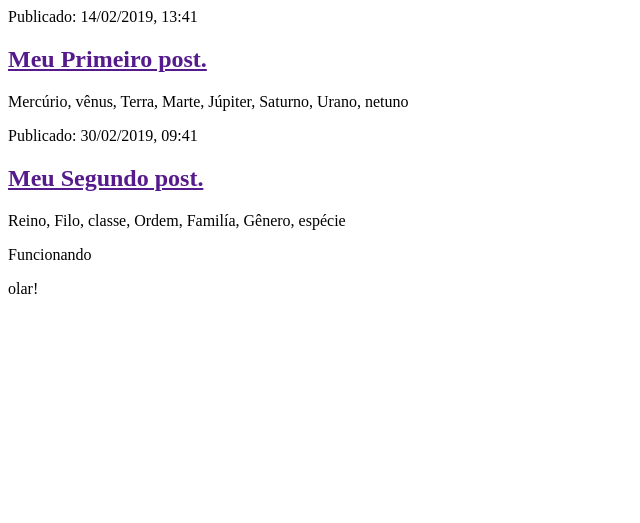
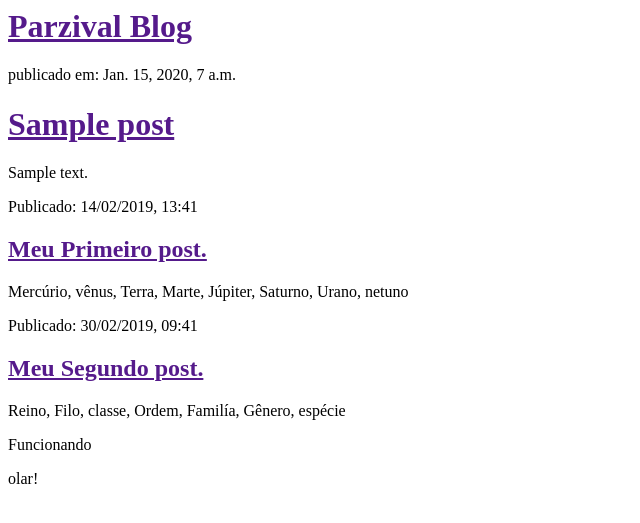
Before and after one commit to marcos-mv/Training-DJANGO, a Django app: template blog/templates/blog/post_list.html in a window 1280 px wide. Shown: the top 523 px of the page, without its empty margins (0-640 px from the left). Run offline with Django 3.2, Linux system fonts and the light colour scheme; the template is opened without the code that fills it: values that come from a table or form of the project are taken from there, others are empty; tables that the repository leaves empty hold one stand-in row (values such as "Sample post").

Commit message:
Showing all posts in the site

```diff
--- a/blog/templates/blog/post_list.html
+++ b/blog/templates/blog/post_list.html
@@ -2,6 +2,18 @@
     <head>
         <div>
             <title>Site do Marquinhos!</title>
+        </div>
+        <div>
+            <h1><a href="">Parzival Blog</a></h1>
+        </div>
+        <div>
+            {% for post in posts %}
+                 <div>
+                     <p>publicado em: {{post.published_date}}</p>
+                     <h1><a href="">{{ post.title}}</a></h1>
+                     <p>{{post.text|linebreaksbr}}</p>
+                 </div>
+            {% endfor %}
         </div>
 
         <div>
--- a/blog/views.py
+++ b/blog/views.py
@@ -1,6 +1,9 @@
 from django.shortcuts import render
+from django.utils import timezone
+from .models import Post
 
 # Create your views here.
 
 def post_list(request):
-    return render(request, 'blog/post_list.html', {})
+    posts = Post.objects.filter(published_date__lte=timezone.now()).order_by('published_date')
+    return render(request, 'blog/post_list.html', {'posts': posts})
```
